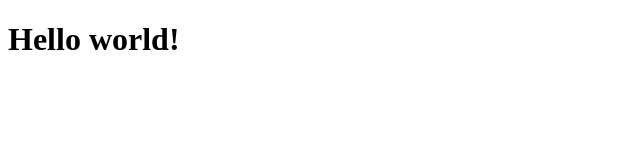
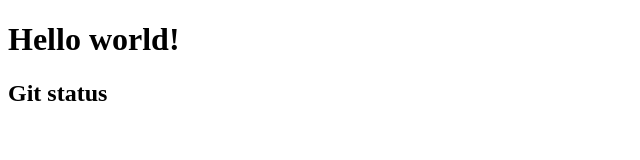
Before and after one commit to clacky89/git-prog, a plain HTML site: page index.html in a window 1280 px wide. Shown: the whole page, without its empty margins (0-640 px from the left). Drawn offline with Linux system fonts and the light colour scheme.

Commit message:
index.html mod

```diff
--- a/index.html
+++ b/index.html
@@ -7,6 +7,7 @@
 </head>
 <body>
     <h1>Hello world!</h1>
+    <h2>Git status</h2>
 
 </body>
 </html>
```
